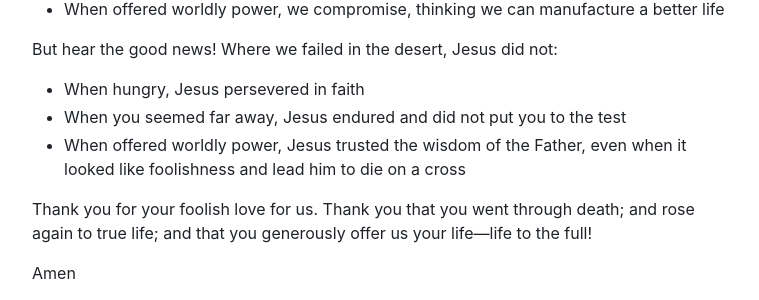
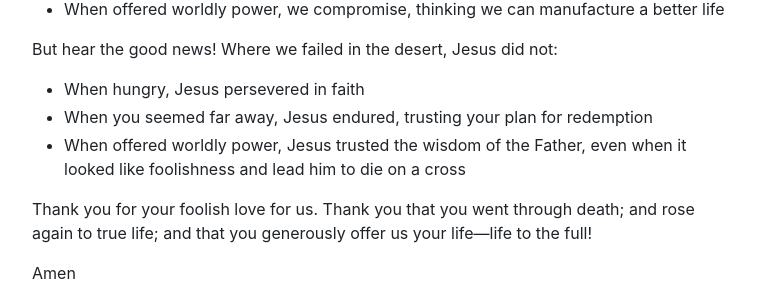
Before and after one commit to jack-t-skidmore/jack-t-skidmore.github.io, a Jekyll site: the page built from prayers/israel-in-the-desert.md, in a window 1280 px wide. Shown: the part 358-658 px from the top of the page, without its empty margins (260-1019 px from the left). Built offline with Jekyll 4.4.1, drawn with Linux system fonts in a browser that asks for light colours.

Commit message:
phrase update

```diff
--- a/prayers/israel-in-the-desert.md
+++ b/prayers/israel-in-the-desert.md
@@ -14,7 +14,7 @@ We confess that we are like Israel in the desert
 
 But hear the good news! Where we failed in the desert, Jesus did not:
 - When hungry, Jesus persevered in faith
-- When you seemed far away, Jesus endured and did not put you to the test
+- When you seemed far away, Jesus endured, trusting your plan for redemption
 - When offered worldly power, Jesus trusted the wisdom of the Father, even when it looked like foolishness and lead him to die on a cross
 
 Thank you for your foolish love for us. Thank you that you went through death; and rose again to true life; and that you generously offer us your life—life to the full!
```
